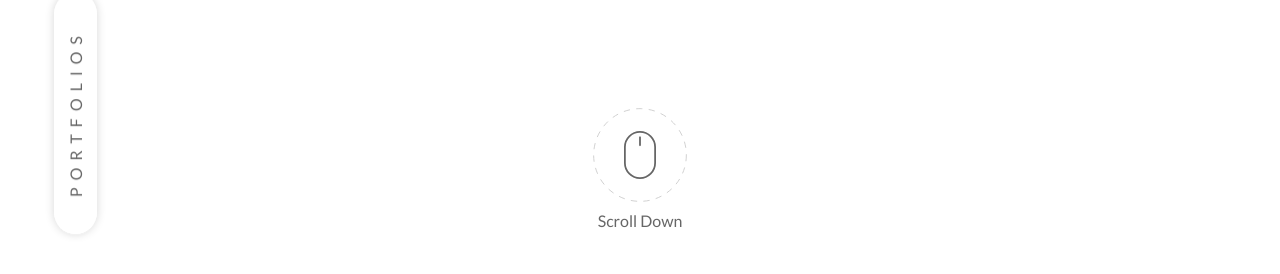
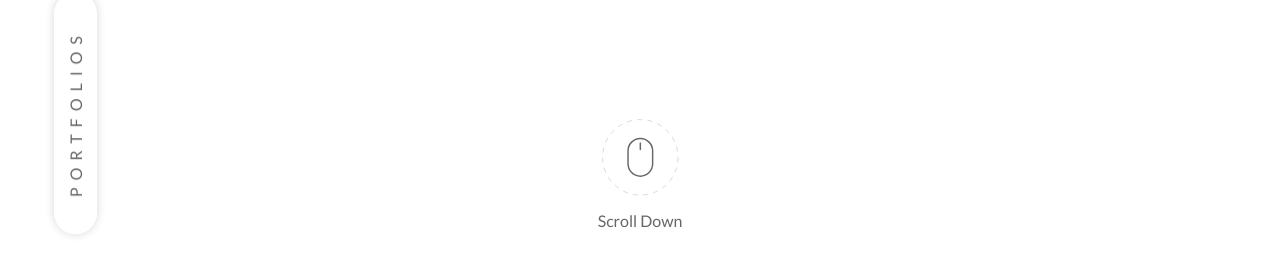
Before and after one commit to medunla/medunla.github.io, a Vue app: page / in a window 1280 px wide. Shown: the part 506-780 px from the top of the page. Built offline with nearby package versions, Linux system fonts and the light colour scheme.

Commit message:
Adjust style for front page

```diff
--- a/src/assets/styles/pages/_front.scss
+++ b/src/assets/styles/pages/_front.scss
@@ -13,17 +13,39 @@
 		padding-left: $page-gutter-small-mobile;
 		padding-right: $page-gutter-small-mobile;
 	}
+}
 
-	.morph-elements {
-		max-width: 60%;
-		max-height: 50%;
+.icon-mouse {
+	position: absolute;
+	z-index: 2;
+	bottom: $page-gutter;
+
+	@media (max-width: $mobile-break-point) {
+		bottom: $page-gutter-mobile;
 	}
 
-	.wrapper {
+	@media (max-width: $small-mobile-break-point) {
+		bottom: $page-gutter-small-mobile;
+	}
+
+	// FadeUp
+	@extend %transition-fadeup-setup;
+
+	transition-delay: 1s;
+
+	.is-page-ready & {
+		@extend %transition-fadeup-active;
+	}
+}
+
+.hero-text {
+	// .hero-text-wrapper
+	&-wrapper {
 		text-align: center;
 	}
 
-	.name {
+	// .hero-text-name
+	&-name {
 		font-size: 6.25rem;
 		line-height: 1.2;
 		font-weight: 900;
@@ -56,7 +78,7 @@
 		// Animation text
 		> span {
 			display: inline-block;
-			text-shadow: 0 0 10px rgba(0,0,0,0.16);
+			text-shadow: 0 0 10px $color-shadow;
 			margin: 0 10px;
 			animation-timing-function: linear;
 			animation-direction: alternate;
@@ -88,7 +110,8 @@
 		}
 	}
 
-	.position {
+	// .hero-text-position
+	&-position {
 		font-size: 1.5rem;
 		color: $color-blue;
 		font-weight: 300;
@@ -103,29 +126,6 @@
 		@extend %transition-fadeup-setup;
 
 		transition-delay: 0.5s;
-
-		.is-page-ready & {
-			@extend %transition-fadeup-active;
-		}
-	}
-
-	.scroll-down {
-		position: absolute;
-		z-index: 2;
-		bottom: $page-gutter;
-
-		@media (max-width: $mobile-break-point) {
-			bottom: $page-gutter-mobile;
-		}
-
-		@media (max-width: $small-mobile-break-point) {
-			bottom: $page-gutter-small-mobile;
-		}
-
-		// FadeUp
-		@extend %transition-fadeup-setup;
-
-		transition-delay: 1s;
 
 		.is-page-ready & {
 			@extend %transition-fadeup-active;
--- a/src/components/HomeFrontPageMouse.vue
+++ b/src/components/HomeFrontPageMouse.vue
@@ -1,5 +1,5 @@
 <template>
-	<div class="scroll-down">
+	<div class="icon-mouse">
 		<svg
 			xmlns="http://www.w3.org/2000/svg"
 			viewBox="0 0 104 104"
@@ -13,7 +13,8 @@
 					/>
 					<path
 						fill="#666666"
-						d="M53.887,18.7a.9.9,0,0,0-.895.895V27.7a.9.9,0,0,0,1.79,0V19.6a.9.9,0,0,0-.9-.895Zm0,0" transform="translate(-37.888 -13.333)"
+						d="M53.887,18.7a.9.9,0,0,0-.895.895V27.7a.9.9,0,0,0,1.79,0V19.6a.9.9,0,0,0-.9-.895Zm0,0"
+						transform="translate(-37.888 -13.333)"
 					>
 						<animateTransform
 							id="mouse_hover"
@@ -76,7 +77,7 @@
 				</g>
 			</g>
 		</svg>
-		<span class="text">Scroll Down</span>
+		<span>Scroll Down</span>
 	</div>
 </template>
 
--- a/src/components/HomeFrontPageName.vue
+++ b/src/components/HomeFrontPageName.vue
@@ -1,6 +1,6 @@
 <template>
-	<div class="wrapper">
-		<h1 class="name">
+	<div class="hero-text-wrapper">
+		<h1 class="hero-text-name">
 			<span>P</span>
 			<span>A</span>
 			<span>N</span>
@@ -11,7 +11,7 @@
 			<span>K</span>
 			<span>.</span>
 		</h1>
-		<h2 class="position">Front-end Engineer</h2>
+		<h2 class="hero-text-position">Front-end Engineer</h2>
 	</div>
 </template>
 
```
